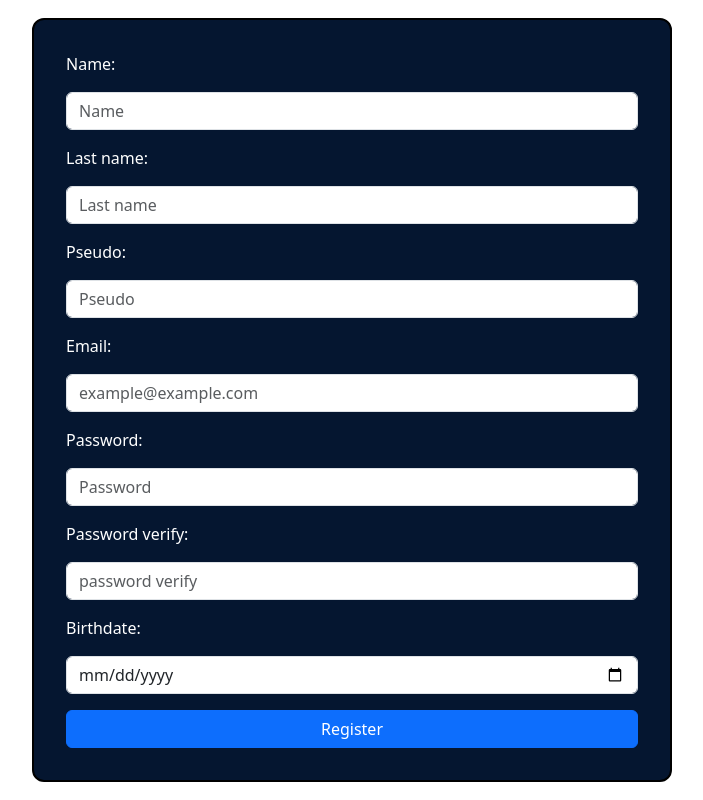
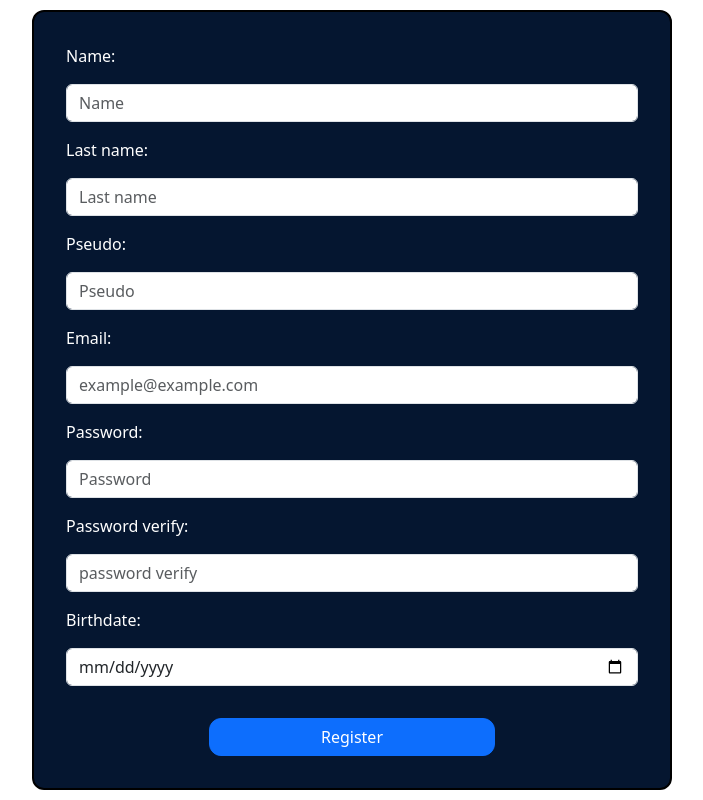
Before and after one commit to ChevalierGnongnon/Transcendance, a React (Vite) app in the folder srcs/frontend/: page / in a window 1280 px wide. Shown: the whole page, without its empty margins (288-991 px from the left). Built offline with nearby package versions, Linux system fonts and the light colour scheme.

Commit message:
adding style on register button

```diff
--- a/srcs/frontend/src/register/register.scss
+++ b/srcs/frontend/src/register/register.scss
@@ -11,3 +11,11 @@
 .register-text{
 	color:white;
 }
+
+.register-button{
+	border-radius: 12px;
+	margin-top: 1rem;
+	width: 50%;
+	margin-left: auto;
+	margin-right: auto;
+}
```
